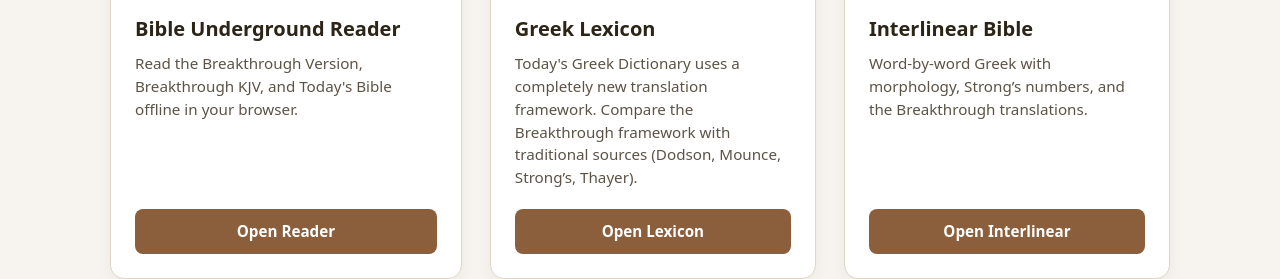
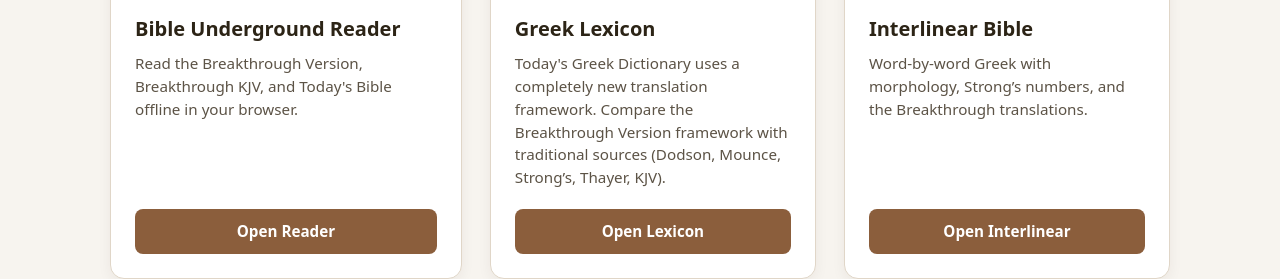
Before and after one commit to breakthroughversion-max/Bible-Underground, a plain HTML site: page index.html in a window 1280 px wide. Shown: the part 342-621 px from the top of the page. Drawn offline with Linux system fonts and the light colour scheme.

Commit message:
Add files via upload

```diff
--- a/index.html
+++ b/index.html
@@ -141,7 +141,7 @@
                 <img src="data/greek-dict-icon-1080tran.png" alt="Greek Dictionary">
             </div>
             <h2>Greek Lexicon</h2>
-            <p>Today's Greek Dictionary uses a completely new translation framework. Compare the Breakthrough framework with traditional sources (Dodson, Mounce, Strong’s, Thayer).</p>
+            <p>Today's Greek Dictionary uses a completely new translation framework. Compare the Breakthrough Version framework with traditional sources (Dodson, Mounce, Strong’s, Thayer, KJV).</p>
             <a class="button" href="lexicon.html">Open Lexicon</a>
         </div>
 
```
